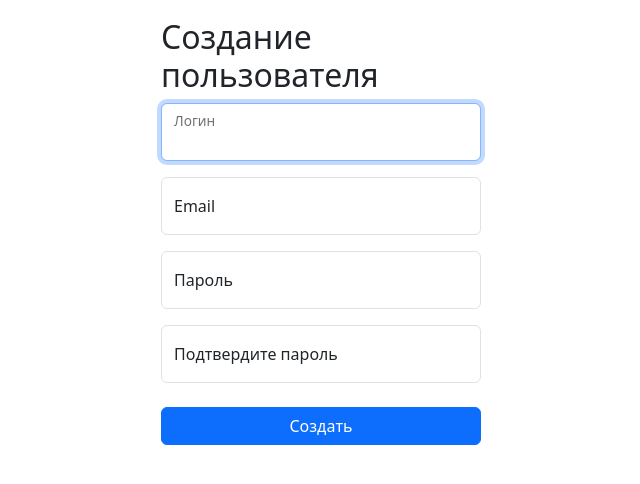
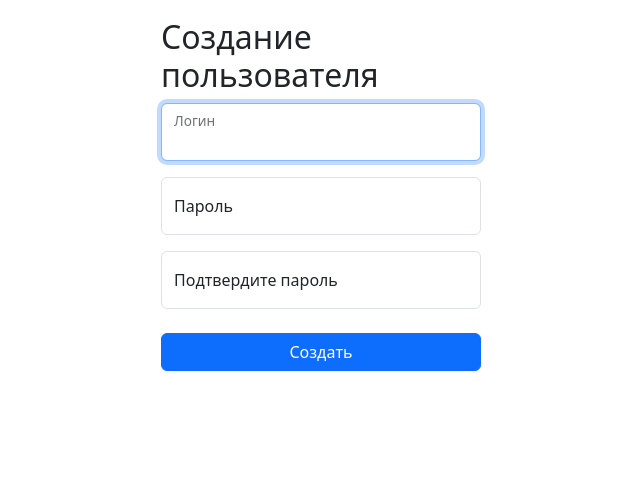
Before and after one commit to Ossmium/Link-shorter, a Django app: page /users/create/ in a window 1280 px wide. Shown: the part 202-686 px from the top of the page, without its empty margins (319-959 px from the left). Run offline with Django 5.2, Linux system fonts and the light colour scheme; the visitor is signed in with stand-in values (Sample User, id 1); some libraries are stand-ins or nearby versions.

Commit message:
User forms updated

```diff
--- a/app/accounts/forms.py
+++ b/app/accounts/forms.py
@@ -39,15 +39,6 @@ class SignUpForm(UserCreationForm):
             }
         ),
     )
-    email = forms.EmailField(
-        widget=forms.TextInput(
-            attrs={
-                "class": "form-control mb-2",
-                "id": "floatingEmail",
-                "placeholder": "E-mail",
-            }
-        )
-    )
     password1 = forms.CharField(
         max_length=50,
         widget=forms.PasswordInput(
@@ -71,4 +62,4 @@ class SignUpForm(UserCreationForm):
 
     class Meta:
         model = User
-        fields = ["username", "email", "password1", "password2"]
+        fields = ["username", "password1", "password2"]
--- a/app/templates/accounts/signup.html
+++ b/app/templates/accounts/signup.html
@@ -20,10 +20,6 @@
             <label for="floatingUsername">Логин</label>
         </div>
         <div class="form-floating mb-3">
-            {{ form.email }}
-            <label for="floatingEmail">Email</label>
-        </div>
-        <div class="form-floating mb-3">
             {{ form.password1 }}
             <label for="floatingPassword1">Пароль</label>
         </div>
--- a/app/templates/accounts/users_create.html
+++ b/app/templates/accounts/users_create.html
@@ -20,10 +20,6 @@
             <label for="floatingUsername">Логин</label>
         </div>
         <div class="form-floating mb-3">
-            {{ form.email }}
-            <label for="floatingEmail">Email</label>
-        </div>
-        <div class="form-floating mb-3">
             {{ form.password1 }}
             <label for="floatingPassword1">Пароль</label>
         </div>
```
Also changed, not shown: app/link_shorter/settings.py (+22 -8 lines).
